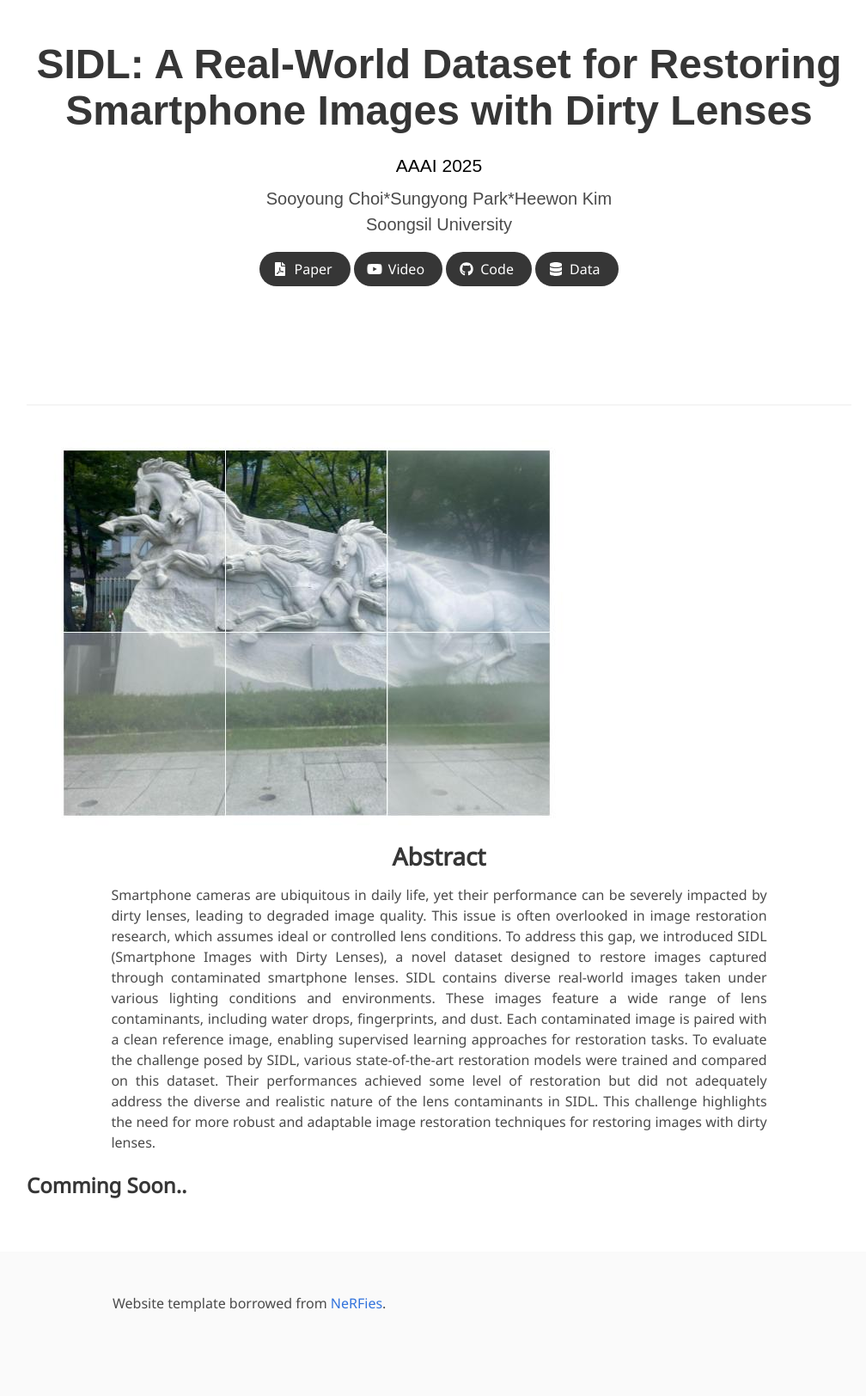
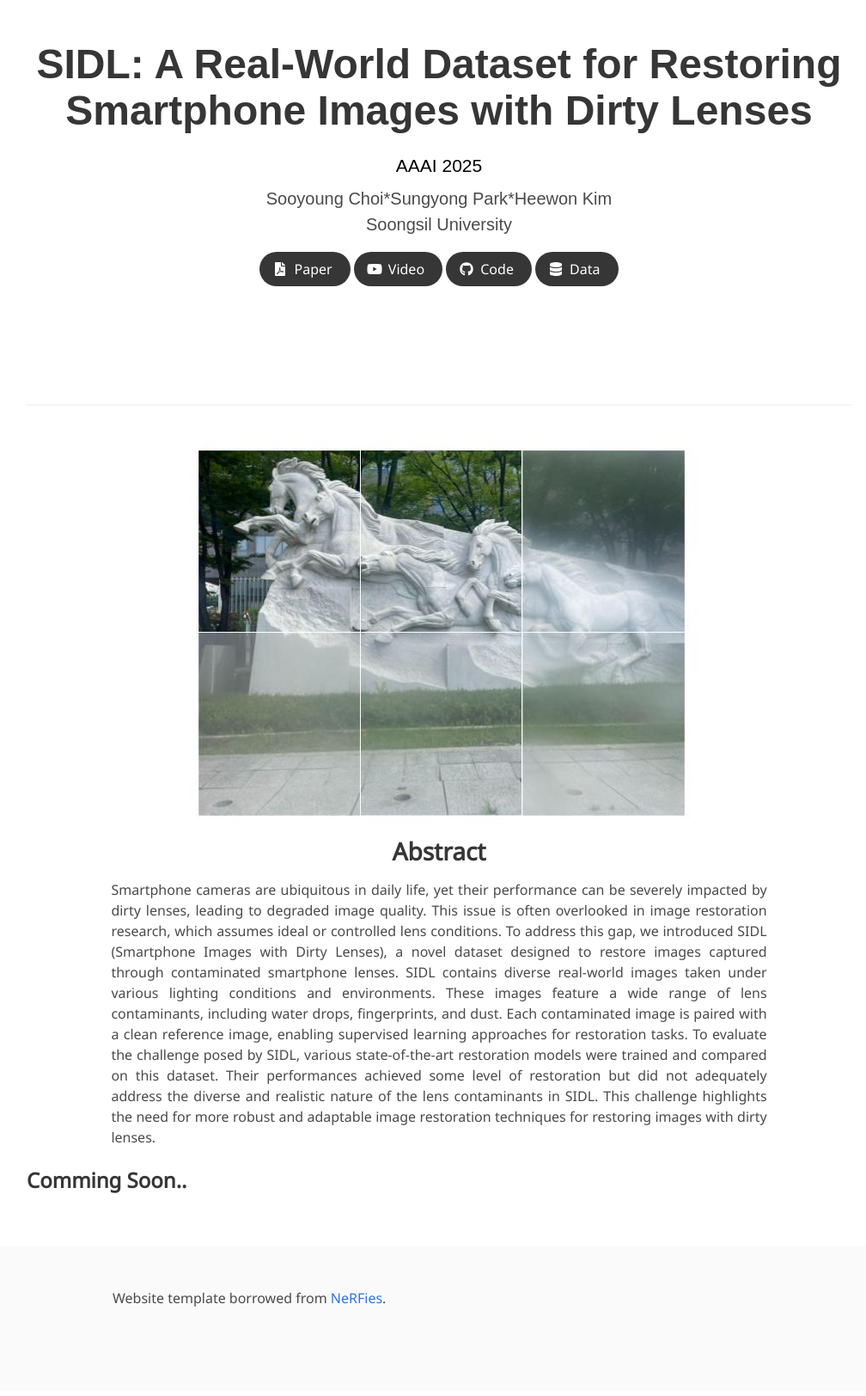
Before and after one commit to sidl-benchmark/sidl-benchmark.github.io, a Jekyll site: the page built from index.md, in a window 1280 px wide. Shown: the whole page at 86% size, without its empty margins (129-1137 px from the left). Built offline with Jekyll 4.4.1, drawn with Linux system fonts in a browser that asks for light colours; some web fonts are replaced.

Commit message:
correct2_Ex01

```diff
--- a/index.md
+++ b/index.md
@@ -17,7 +17,7 @@ data: "https://github.com/your-repo/dataset"
 
 <body>
   <hr>
-  <img src = "images/Ex01.jpg" alt = "Example 001">
+  <img src = "images/Ex01.jpg" alt = "Example 001" style="display: block; margin: auto;">
 </body>
 
 
```
